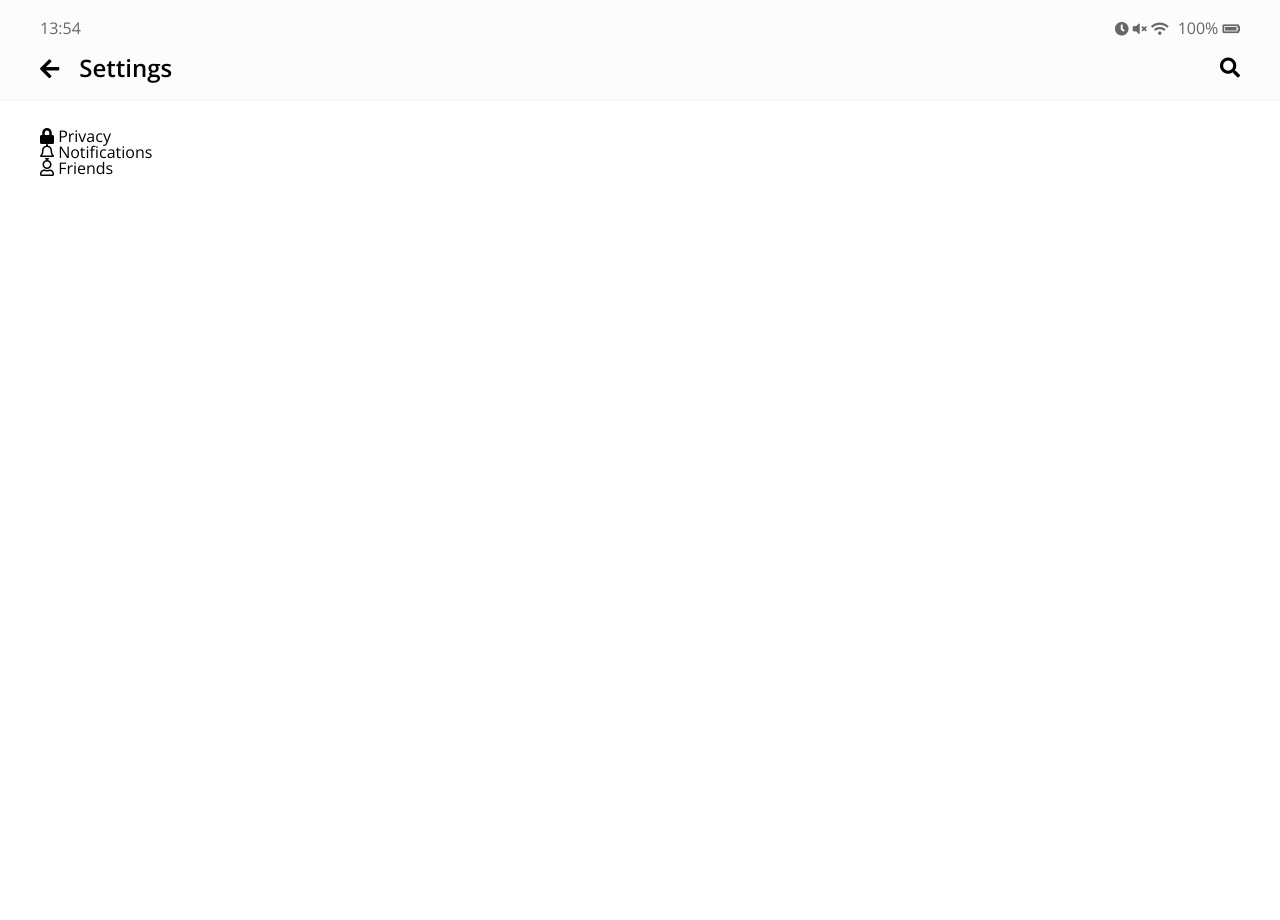
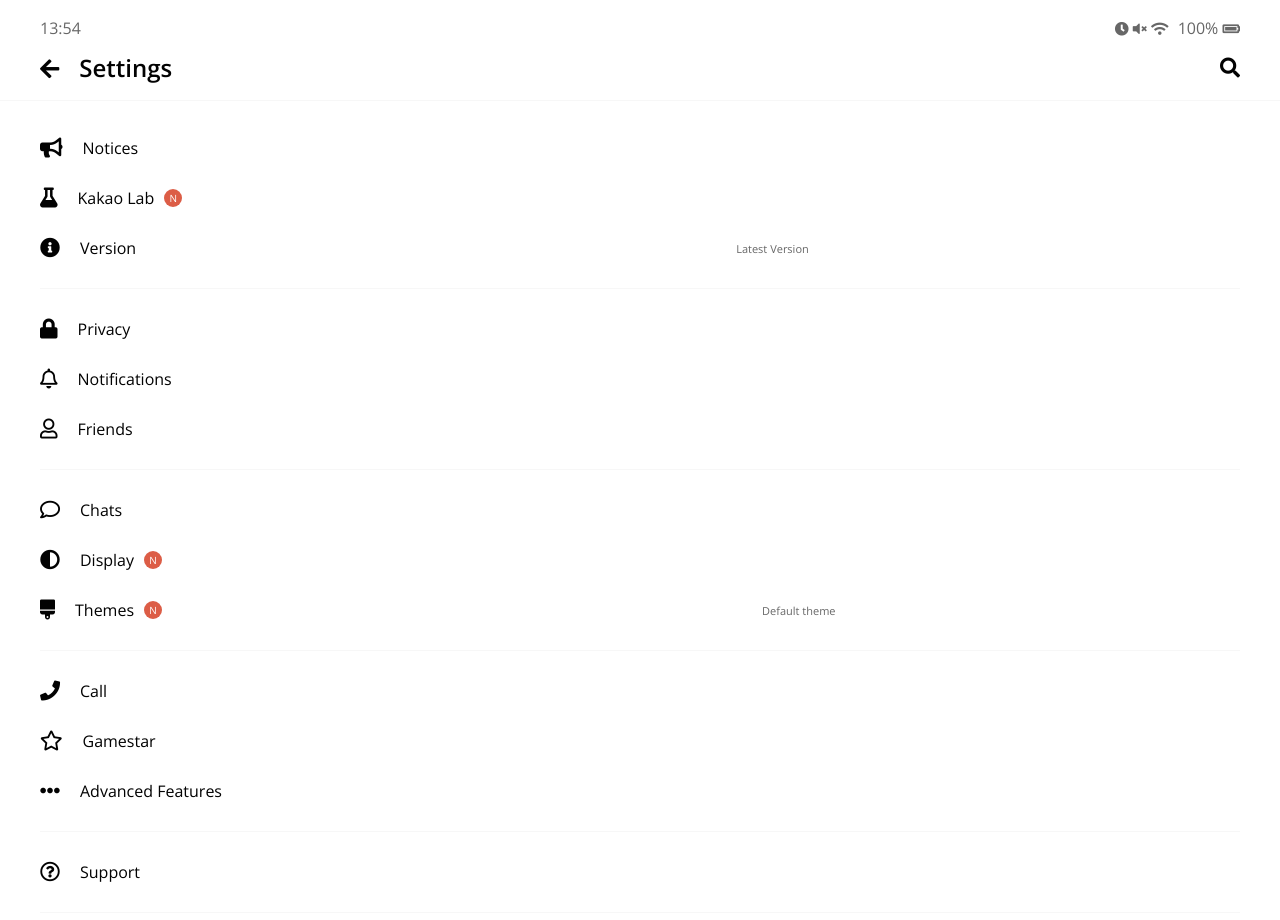
Before and after one commit to Hannah0124/cocoa-clone, a plain HTML site: page settings.html in a window 1280 px wide. Drawn offline with nearby package versions, Linux system fonts and the light colour scheme.

Commit message:
Settings Screen

```diff
--- a/css/header.css
+++ b/css/header.css
@@ -3,7 +3,7 @@
   justify-content: space-between;
   margin-bottom: 30px;
   align-items: center;
-  background-color: #fcfcfc;
+  background-color: #ffffff;
   position: fixed;
   width: 100%;
   padding: 0px 40px 20px 40px;
--- /dev/null
+++ b/css/settings.css
@@ -0,0 +1,50 @@
+.settings .settings__sections {
+  border-bottom: 1px solid #f7f7f7;
+  /* padding: 30px 0px; */
+  padding: 10px 0px 30px 0px;
+  margin-bottom: 20px;
+}
+
+.settings__setting .settings__icon {
+  font-size: 20px;
+  margin-right: 20px;
+}
+
+.settings__setting .settings__title {
+  font-size: 16px;
+  font-weight: 300;
+}
+
+.settings .settings__setting {
+  margin-bottom: 30px;
+}
+
+.settings .settings__setting:last-child {
+  margin-bottom: 0;
+}
+
+.settings__setting {
+  display: flex;
+  align-items: center;
+}
+
+.tiny-text {
+  text-align: center;
+  margin-left: 50%;
+  margin-right: 0;
+  font-size: 11px;
+  opacity: 0.6;
+}
+
+.new-badge {
+  color: white;
+  background-color: #dc5d46;
+  font-size: 10px;
+  margin-left: 10px;
+  width: 18px;
+  height: 18px;
+  display: flex;
+  justify-content: center;
+  align-items: center;
+  border-radius: 10px;
+}
--- a/css/status-bar.css
+++ b/css/status-bar.css
@@ -8,7 +8,7 @@
   /* opacity: 0.6; */
 
   color: #676767;
-  background-color: #fcfcfc;
+  background-color: #ffffff;
   position: fixed;
   width: 100%;
   padding: 20px 40px;
--- a/css/styles.css
+++ b/css/styles.css
@@ -1,5 +1,5 @@
 /* Import google fonts */
-@import url('https://fonts.googleapis.com/css?family=Open+Sans:400,600&display=swap');
+@import url('https://fonts.googleapis.com/css?family=Open+Sans:300,400,600&display=swap');
 @import "reset.css";
 @import "status-bar.css";
 @import "header.css";
@@ -8,6 +8,7 @@
 @import "friends.css";
 @import "find.css";
 @import "more.css";
+@import "settings.css";
 
 * {
 	box-sizing: border-box;
--- a/settings.html
+++ b/settings.html
@@ -44,28 +44,105 @@
   <main class="settings">
     <section class="settings__sections">
       <ul class="settings__list">
+        <!-- Notices -->
+        <li class="settings__setting">
+          <span class="settings__icon"><i class="fas fa-bullhorn"></i></span>
+          <span class="settings__title">Notices</span>
+        </li>
+
+        <!-- Kakao Lab -->
+        <li class="settings__setting">
+          <span class="settings__icon"><i class="fas fa-flask"></i></span>
+          <span class="settings__title">Kakao Lab</span>
+          <span class="new-badge">N</span>
+        </li>
+
+        <!-- Version -->
+        <li class="settings__setting">
+          <span class="settings__icon"><i class="fas fa-info-circle"></i></span>
+          <span class="settings__title">Version</span>
+          <span class="tiny-text">Latest Version</span>
+        </li>
+      </ul>
+    </section>
+
+
+    <section class="settings__sections">
+      <ul class="settings__list">
         <!-- Privacy -->
         <li class="settings__setting">
-          <span class="settings__icon">
-            <i class="fas fa-lock"></i>
-          </span>
+          <span class="settings__icon"><i class="fas fa-lock"></i></span>
           <span class="settings__title">Privacy</span>
         </li>
 
         <!-- Notifications -->
         <li class="settings__setting">
-          <span class="settings__icon">
-            <i class="far fa-bell"></i>
-          </span>
+          <span class="settings__icon"><i class="far fa-bell"></i></span>
           <span class="settings__title">Notifications</span>
         </li>
 
         <!-- Friends -->
         <li class="settings__setting">
-          <span class="settings__icon">
-            <i class="far fa-user"></i>
-          </span>
+          <span class="settings__icon"><i class="far fa-user"></i></span>
           <span class="settings__title">Friends</span>
+        </li>
+      </ul>
+    </section>
+
+
+    <section class="settings__sections">
+      <ul class="settings__list">
+        <!-- Chats -->
+        <li class="settings__setting">
+          <span class="settings__icon"><i class="far fa-comment"></i></span>
+          <span class="settings__title">Chats</span>
+        </li>
+
+        <!-- Display -->
+        <li class="settings__setting">
+          <span class="settings__icon"><i class="fas fa-adjust"></i></i></span>
+          <span class="settings__title">Display</span>
+          <span class="new-badge">N</span>
+        </li>
+
+        <!-- Themes -->
+        <li class="settings__setting">
+          <span class="settings__icon"><i class="fas fa-brush"></i></span>
+          <span class="settings__title">Themes</span>
+          <span class="new-badge">N</span>
+          <span class="tiny-text">Default theme</span>
+        </li>
+      </ul>
+    </section>
+
+    <section class="settings__sections">
+      <ul class="settings__list">
+        <!-- Call -->
+        <li class="settings__setting">
+          <span class="settings__icon"><i class="fas fa-phone"></i></span>
+          <span class="settings__title">Call</span>
+        </li>
+
+        <!-- Gamestar -->
+        <li class="settings__setting">
+          <span class="settings__icon"><i class="far fa-star"></i></span>
+          <span class="settings__title">Gamestar</span>
+        </li>
+
+        <!-- Advanced Features -->
+        <li class="settings__setting">
+          <span class="settings__icon"><i class="fas fa-ellipsis-h"></i></span>
+          <span class="settings__title">Advanced Features</span>
+        </li>
+      </ul>
+    </section>
+
+    <section class="settings__sections">
+      <ul class="settings__list">
+        <!-- Support -->
+        <li class="settings__setting">
+          <span class="settings__icon"><i class="far fa-question-circle"></i></span>
+          <span class="settings__title">Support</span>
         </li>
       </ul>
     </section>
```
Also changed, not shown: find.html (+1 -1 lines), friends.html (+2 -2 lines), more.html (+2 -2 lines).
